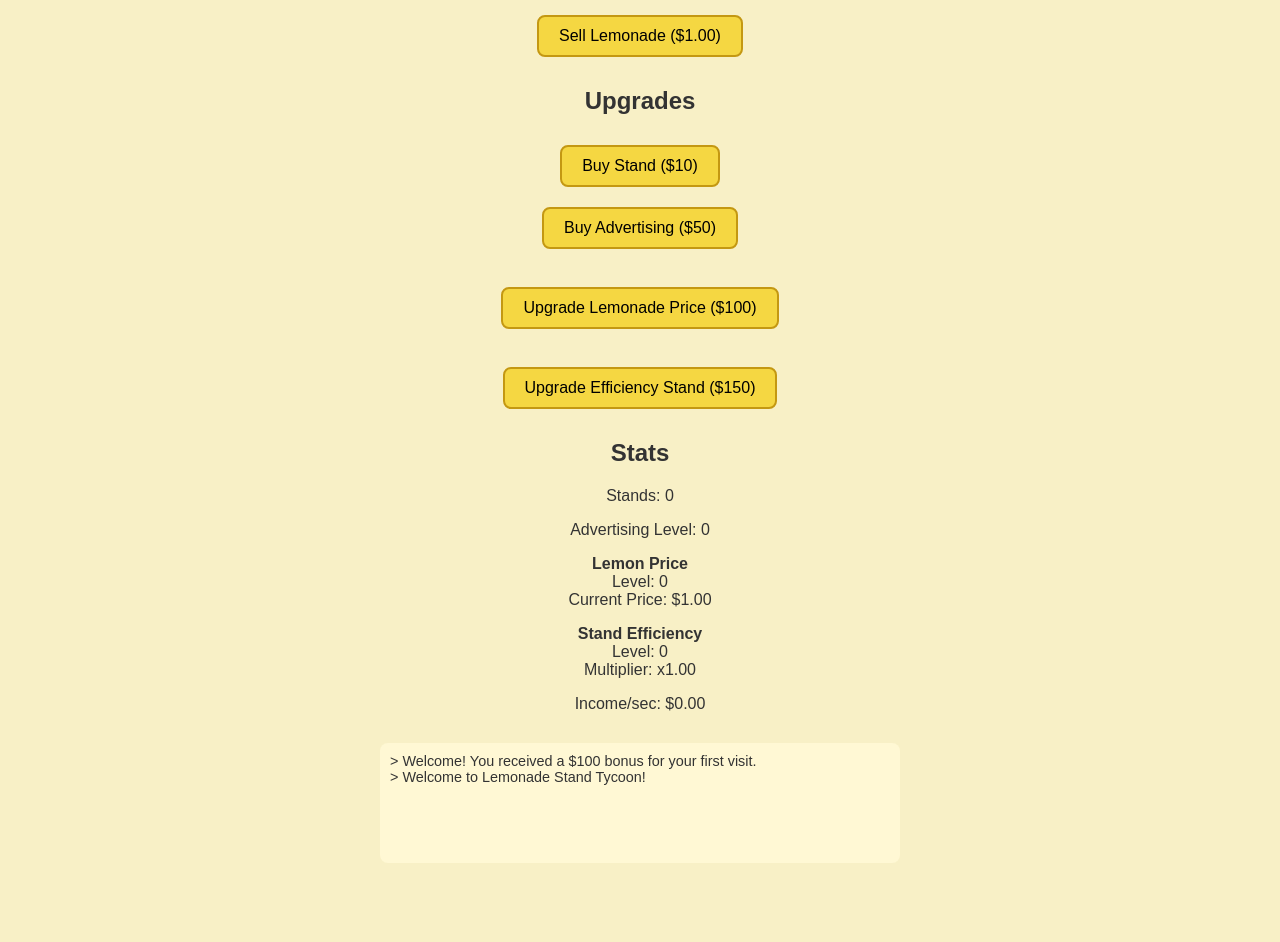
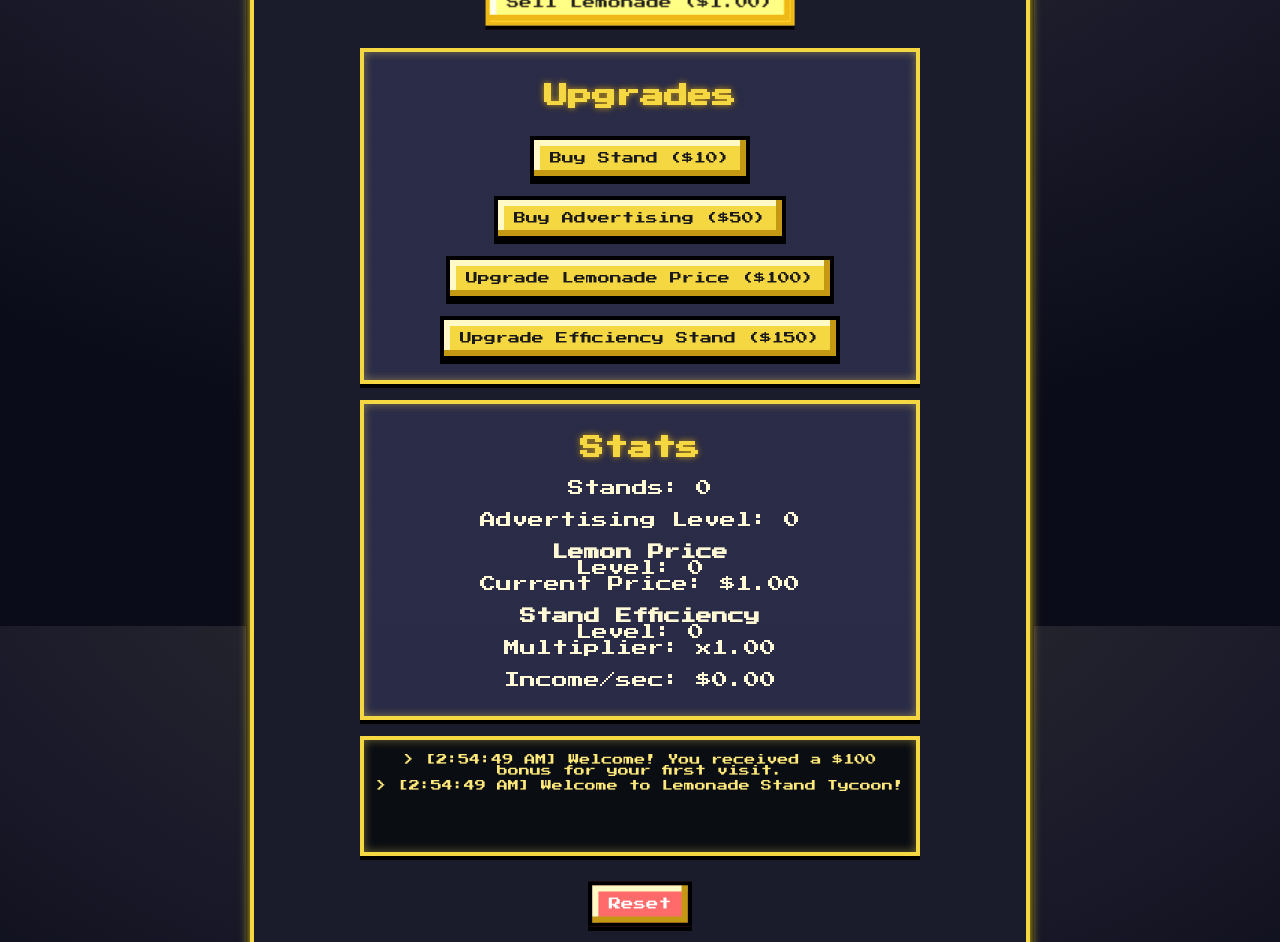
Before and after one commit to ehunt1612/lemon, a plain HTML site: page index.html in a window 1280 px wide. Shown: the part 174-1116 px from the top of the page. Before the commit the page ends 1065 px from the top, so only its background shows below. Drawn offline with Linux system fonts and the light colour scheme.

Commit message:
Update index.html

```diff
--- a/index.html
+++ b/index.html
@@ -3,110 +3,200 @@
 <head>
   <meta name="viewport" content="width=device-width, initial-scale=1.0">
   <title>When life gives you🍋🍋🍋</title>
+  <link href="https://fonts.googleapis.com/css2?family=Press+Start+2P&display=swap" rel="stylesheet">
   <style>
+    :root{
+      --bg:#0e0f1a;
+      --panel:#1a1b2b;
+      --panel-light:#2a2b46;
+      --lemon:#f5d742;
+      --lemon-dark:#c49812;
+      --text:#fff9d6;
+      --accent:#fcee6e;
+      --danger:#ff6b6b;
+    }
+
+    * { box-sizing: border-box; }
+    html, body { height: 100%; }
     body {
-      font-family: 'Arial', sans-serif;
-      background: #f8f0c6;
-      color: #333;
+      margin: 0;
+      font-family: 'Press Start 2P', monospace;
+      background:
+        radial-gradient(1200px 800px at 50% -20%, #333 0%, #1a1a2a 60%, #0a0b18 100%),
+        var(--bg);
+      color: var(--text);
+      display: grid;
+      place-items: center;
+      padding: 28px 12px 60px;
+    }
+
+    body::before{
+      content:"";
+      position: fixed; inset:0;
+      pointer-events:none;
+      background:
+        repeating-linear-gradient(to bottom, rgba(255,255,150,0.05) 0 1px, transparent 1px 3px);
+      mix-blend-mode: overlay;
+      animation: hum 6s steps(2,end) infinite;
+    }
+    @keyframes hum { 0%,100%{opacity:.2} 50%{opacity:.35} }
+
+    .frame{
+      width: min(780px, 94vw);
+      background: var(--panel);
+      padding: 18px;
+      border: 4px solid var(--lemon);
+      box-shadow: 0 0 10px var(--lemon), 0 0 0 4px #000;
+      animation: fadeIn 1s ease-out;
       text-align: center;
-      padding: 20px;
+    }
+    @keyframes fadeIn {
+      from { opacity: 0; transform: scale(0.95); }
+      to { opacity: 1; transform: scale(1); }
     }
 
     h1 {
-      font-size: 2.5em;
-      margin-bottom: 10px;
+      font-size: clamp(18px, 4.2vw, 28px);
+      margin: 0 0 18px;
+      text-shadow: 0 0 12px rgba(255,255,150,.6), 2px 2px 0 #000;
+      color: var(--lemon);
+      animation: flicker 3s infinite;
+    }
+    @keyframes flicker {
+      0%,19%,21%,23%,25%,54%,56%,100% { opacity: 1; }
+      20%,22%,24%,55% { opacity: 0.7; }
     }
 
     .money {
-      font-size: 2em;
-      margin: 20px 0;
+      font-size: clamp(14px, 3.4vw, 22px);
+      margin: 14px 0 18px;
+      color: var(--lemon);
+      text-shadow: 2px 2px 0 #000, 0 0 6px var(--lemon);
+      transition: transform 0.2s ease;
+      height: 32px;
+      display: flex;
+      align-items: center;
+      justify-content: center;
+    }
+    .money.pop { transform: scale(1.2); }
+
+    button {
+      font-family: 'Press Start 2P', monospace;
+      padding: 12px 16px;
+      margin: 8px;
+      font-size: 12px;
+      cursor: pointer;
+      background: var(--lemon);
+      color: #1a1a1a;
+      border: 4px solid #000;
+      box-shadow: inset -6px -6px 0 var(--lemon-dark), inset 6px 6px 0 #fff9c6, 0 4px 0 #000;
+      transition: transform .1s;
+    }
+    button:hover { animation: wiggle 0.3s ease-in-out; }
+    @keyframes wiggle {
+      0%,100% { transform: rotate(0deg); }
+      25% { transform: rotate(2deg); }
+      75% { transform: rotate(-2deg); }
     }
 
-    button {
-      padding: 10px 20px;
-      margin: 10px;
-      font-size: 1em;
-      cursor: pointer;
-      background: #f5d742;
-      border: 2px solid #c49812;
-      border-radius: 8px;
-      transition: 0.2s;
+    .sell-btn{
+      background: #ffef6e;
+      border-color: var(--lemon-dark);
+      animation: pulse 1.4s infinite alternate;
+    }
+    @keyframes pulse {
+      from { transform: scale(1); filter: brightness(1); }
+      to { transform: scale(1.08); filter: brightness(1.3); }
     }
 
-    button:hover {
-      background: #ffe599;
+    .upgrade, .stats, .log {
+      background: var(--panel-light);
+      border: 4px solid var(--lemon);
+      padding: 12px;
+      margin: 16px auto;
+      box-shadow: 0 4px 0 #000, inset 0 0 10px rgba(255,230,100,0.4);
+      max-width: 560px;
     }
 
-    .upgrade {
-      margin: 20px 0;
+    h2 {
+      color: var(--lemon);
+      text-shadow: 0 0 6px var(--lemon-dark);
     }
 
     .log {
-      margin-top: 30px;
-      background: #fff8d4;
-      padding: 10px;
-      border-radius: 8px;
-      height: 100px;
+      height: 120px;
       overflow-y: auto;
-      font-size: 0.9em;
-      text-align: left;
-      max-width: 500px;
-      margin-left: auto;
-      margin-right: auto;
+      font-size: 11px;
+      color: #ffe97a;
+      background: #0a0d12;
+      border-color: #f5d742;
+    }
+    .log div {
+      padding: 2px 0;
+      animation: slideIn 0.3s ease-out;
+    }
+    @keyframes slideIn {
+      from { opacity: 0; transform: translateX(-10px); }
+      to { opacity: 1; transform: translateX(0); }
     }
 
-    .top-left {
-      position: absolute;
-      top: 10px;
-      left: 10px;
+    .bottom-reset {
+      margin-top: 18px;
+    }
+    .bottom-reset button {
+      background: var(--danger);
+      color: #fff;
+      animation: slowPulse 2s infinite alternate;
+    }
+    @keyframes slowPulse {
+      from { transform: scale(1); }
+      to { transform: scale(1.05); }
     }
   </style>
 </head>
 <body>
+  <div class="frame">
+    <h1>Lemonade Empire</h1>
+    <div class="money" id="moneyBox">Money: $<span id="money">0</span></div>
 
-  <div class="top-left">
-    <button onclick="resetGame()">Reset Everything</button>
+    <div class="row">
+      <button class="sell-btn" onclick="sellLemonade()">Sell Lemonade (<span id="lemonPriceDisplay">$1.00</span>)</button>
     </div>
-
-  <h1>🍋 Lemonade Empire</h1>
-  <div class="money">Money: $<span id="money">0</span></div>
-
-  <button onclick="sellLemonade()">Sell Lemonade (<span id="lemonPriceDisplay">$1.00</span>)</button>
 
     <div class="upgrade">
       <h2>Upgrades</h2>
-    <button onclick="buyStand()">Buy Stand ($<span id="standCost">10</span>)</button><br />
-    <button onclick="buyAdvertising()">Buy Advertising ($<span id="adCost">50</span>)</button><br /><br />
-    <button onclick="upgradePrice()">Upgrade Lemonade Price ($100)</button><br /><br />
+      <div class="row">
+        <button onclick="buyStand()">Buy Stand ($<span id="standCost">10</span>)</button>
+        <button onclick="buyAdvertising()">Buy Advertising ($<span id="adCost">50</span>)</button>
+        <button onclick="upgradePrice()">Upgrade Lemonade Price ($100)</button>
         <button onclick="upgradeEfficiency()">Upgrade Efficiency Stand ($150)</button>
       </div>
+    </div>
 
+    <div class="stats">
       <h2>Stats</h2>
       <p>Stands: <span id="stands">0</span></p>
       <p>Advertising Level: <span id="ads">0</span></p>
-  <p><strong>Lemon Price</strong><br />
-    Level: <span id="priceLevel">0</span><br />
+      <p><strong>Lemon Price</strong><br>
+        Level: <span id="priceLevel">0</span><br>
         Current Price: $<span id="lemonPrice">1.00</span></p>
-  <p><strong>Stand Efficiency</strong><br />
-    Level: <span id="efficiencyLevel">0</span><br />
+      <p><strong>Stand Efficiency</strong><br>
+        Level: <span id="efficiencyLevel">0</span><br>
         Multiplier: x<span id="efficiencyMultiplier">1.00</span></p>
       <p>Income/sec: $<span id="income">0</span></p>
+    </div>
 
     <div class="log" id="log"></div>
 
+    <div class="bottom-reset">
+      <button onclick="resetGame()">Reset</button>
+    </div>
+  </div>
+
   <script>
-    // Game variables
-    let money = 0;
-    let stands = 0;
-    let advertising = 0;
-    let standCost = 10;
-    let adCost = 50;
-
-    let efficiencyLevel = 0;
-    let efficiencyMultiplier = 1;
-
-    let priceLevel = 0;
-    let lemonPrice = 1;
+    let money = 0, stands = 0, advertising = 0, standCost = 10, adCost = 50;
+    let efficiencyLevel = 0, efficiencyMultiplier = 1;
+    let priceLevel = 0, lemonPrice = 1;
 
     function updateDisplay() {
       document.getElementById('money').textContent = money.toFixed(2);
@@ -115,14 +205,15 @@
       document.getElementById('standCost').textContent = standCost;
       document.getElementById('adCost').textContent = adCost;
       document.getElementById('income').textContent = getIncomePerSecond().toFixed(2);
-
       document.getElementById('efficiencyLevel').textContent = efficiencyLevel;
       document.getElementById('efficiencyMultiplier').textContent = efficiencyMultiplier.toFixed(2);
-
       document.getElementById('priceLevel').textContent = priceLevel;
       document.getElementById('lemonPrice').textContent = lemonPrice.toFixed(2);
+      document.getElementById('lemonPriceDisplay').textContent = `$${(lemonPrice * efficiencyMultiplier).toFixed(2)}`;
 
-      document.getElementById('lemonPriceDisplay').textContent = `$${(lemonPrice * efficiencyMultiplier).toFixed(2)}`;
+      let moneyBox = document.getElementById('moneyBox');
+      moneyBox.classList.add('pop');
+      setTimeout(() => moneyBox.classList.remove('pop'), 200);
     }
 
     function getIncomePerSecond() {
@@ -143,9 +234,7 @@
         standCost = Math.floor(standCost * 1.25);
         log("Bought a new lemonade stand!");
         updateDisplay();
-      } else {
-        log("Not enough money for a stand.");
-      }
+      } else log("Not enough money for a stand.");
     }
 
     function buyAdvertising() {
@@ -155,9 +244,7 @@
         adCost = Math.floor(adCost * 1.5);
         log("You bought some advertising!");
         updateDisplay();
-      } else {
-        log("Can't afford advertising.");
-      }
+      } else log("Can't afford advertising.");
     }
 
     function upgradePrice() {
@@ -167,9 +254,7 @@
         lemonPrice = 1 + priceLevel * 1.00;
         log("Upgraded lemonade price!");
         updateDisplay();
-      } else {
-        log("Not enough money for Lemonade Price upgrade!");
-      }
+      } else log("Not enough money for Lemonade Price upgrade!");
     }
 
     function upgradeEfficiency() {
@@ -179,14 +264,13 @@
         efficiencyMultiplier = 1 + efficiencyLevel * 0.25;
         log("Upgraded efficiency!");
         updateDisplay();
-      } else {
-        log("Not enough money for Efficiency upgrade!");
-      }
+      } else log("Not enough money for Efficiency upgrade!");
     }
 
     function log(message) {
       const logBox = document.getElementById('log');
-      logBox.innerHTML += `<div>> ${message}</div>`;
+      const time = new Date().toLocaleTimeString();
+      logBox.innerHTML += `<div>&gt; [${time}] ${message}</div>`;
       logBox.scrollTop = logBox.scrollHeight;
     }
 
@@ -195,23 +279,10 @@
       location.reload();
     }
 
-    // Passive income
+    setInterval(() => { money += getIncomePerSecond(); updateDisplay(); }, 1000);
+
     setInterval(() => {
-      money += getIncomePerSecond();
-      updateDisplay();
-    }, 1000);
-
-    // Auto save
-    setInterval(() => {
-      const save = {
-        money,
-        stands,
-        advertising,
-        standCost,
-        adCost,
-        efficiencyLevel,
-        priceLevel
-      };
+      const save = { money, stands, advertising, standCost, adCost, efficiencyLevel, priceLevel };
       localStorage.setItem("lemonadeSave", JSON.stringify(save));
     }, 3000);
 
@@ -221,26 +292,17 @@
         localStorage.setItem('visitedBefore', 'true');
         log("Welcome! You received a $100 bonus for your first visit.");
       }
-
       const save = JSON.parse(localStorage.getItem("lemonadeSave"));
       if (save) {
-        money = save.money || 0;
-        stands = save.stands || 0;
-        advertising = save.advertising || 0;
-        standCost = save.standCost || 10;
-        adCost = save.adCost || 50;
-        efficiencyLevel = save.efficiencyLevel || 0;
+        money = save.money ?? 0; stands = save.stands ?? 0; advertising = save.advertising ?? 0;
+        standCost = save.standCost ?? 10; adCost = save.adCost ?? 50;
+        efficiencyLevel = save.efficiencyLevel ?? 0;
         efficiencyMultiplier = 1 + efficiencyLevel * 0.25;
-        priceLevel = save.priceLevel || 0;
-        lemonPrice = 1 + priceLevel * 0.25;
+        priceLevel = save.priceLevel ?? 0; lemonPrice = 1 + priceLevel * 1.00;
         log("Game loaded.");
-      } else {
-        log("Welcome to Lemonade Stand Tycoon!");
-      }
-
+      } else log("Welcome to Lemonade Stand Tycoon!");
       updateDisplay();
     };
   </script>
-
 </body>
 </html>
```
Lines whose indentation alone changed are shown as unchanged.
